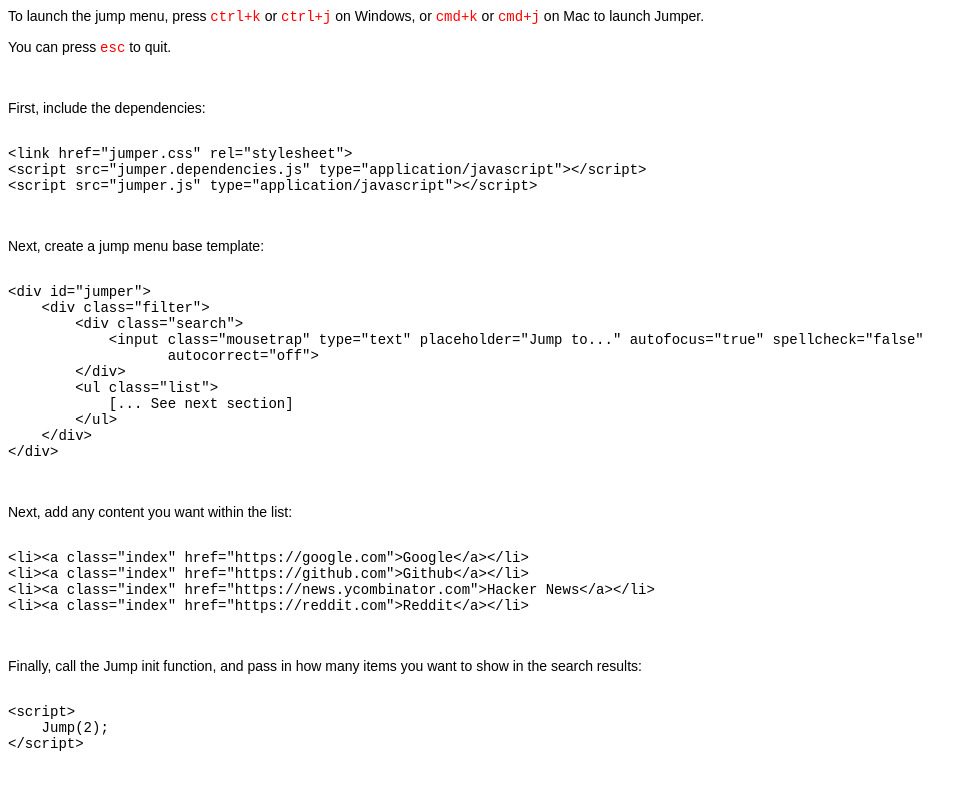
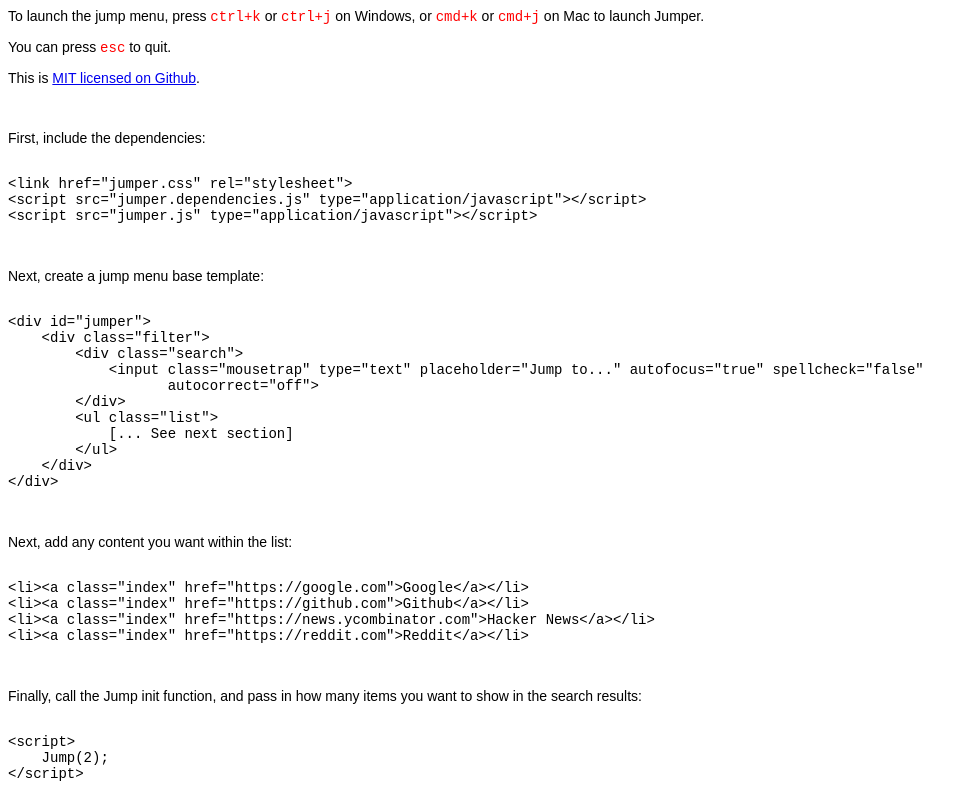
Before and after one commit to snellingio/jumper, a plain HTML site: page index.html in a window 1280 px wide. Shown: the top 793 px of the page, without its empty margins (0-977 px from the left). Drawn offline with Linux system fonts and the light colour scheme.

Commit message:
Update index.html

```diff
--- a/index.html
+++ b/index.html
@@ -20,6 +20,9 @@
     launch Jumper.</p>
 <p>
     You can press <code class="red">esc</code> to quit.
+</p>
+<p>
+    This is <a href="https://github.com/snellingio/jumper">MIT licensed on Github</a>.
 </p>
 <br>
 
```
